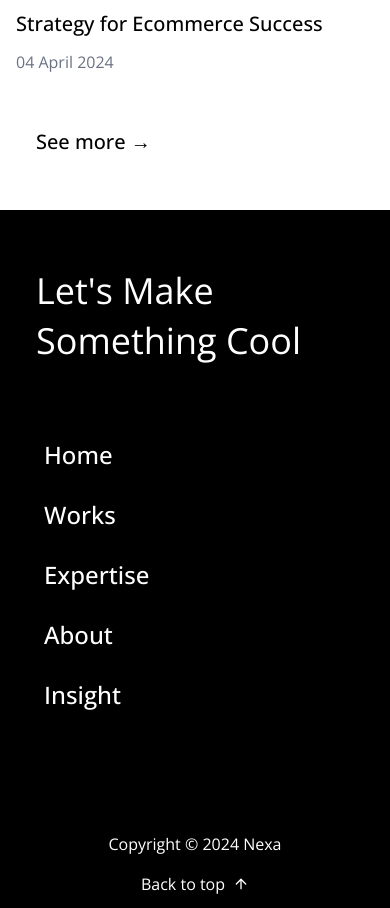
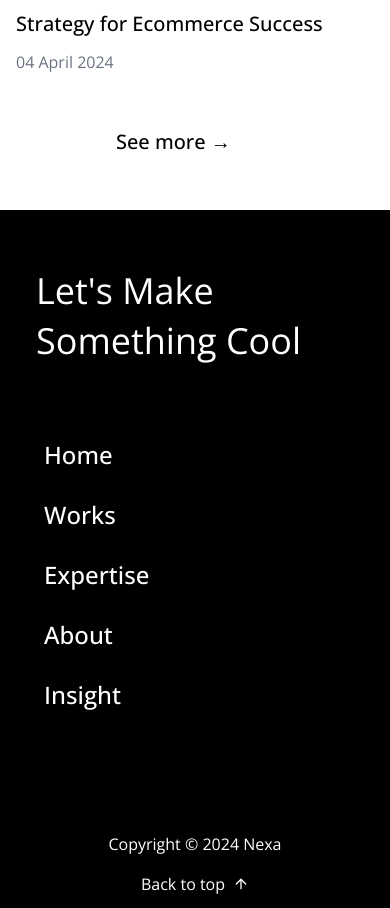
Before and after one commit to JihadZaidan/nexa-baru, a Next.js app: page /insight in a window 390 px wide. Shown: the part 1836-2744 px from the top of the page. Built offline with nearby package versions, Linux system fonts and the light colour scheme.

Commit message:
style: repair padding button see more mobile ui

```diff
--- a/src/components/insight/blog.tsx
+++ b/src/components/insight/blog.tsx
@@ -47,7 +47,7 @@ export default function InsightSection() {
           <div className="pt-4">
             <Button
               variant="outline"
-              className="text-xl font-medium font-sans text-black"
+              className="text-xl font-medium font-sans text-black px-25"
               onClick={() => setShowAll(true)}
             >
               See more →
```
